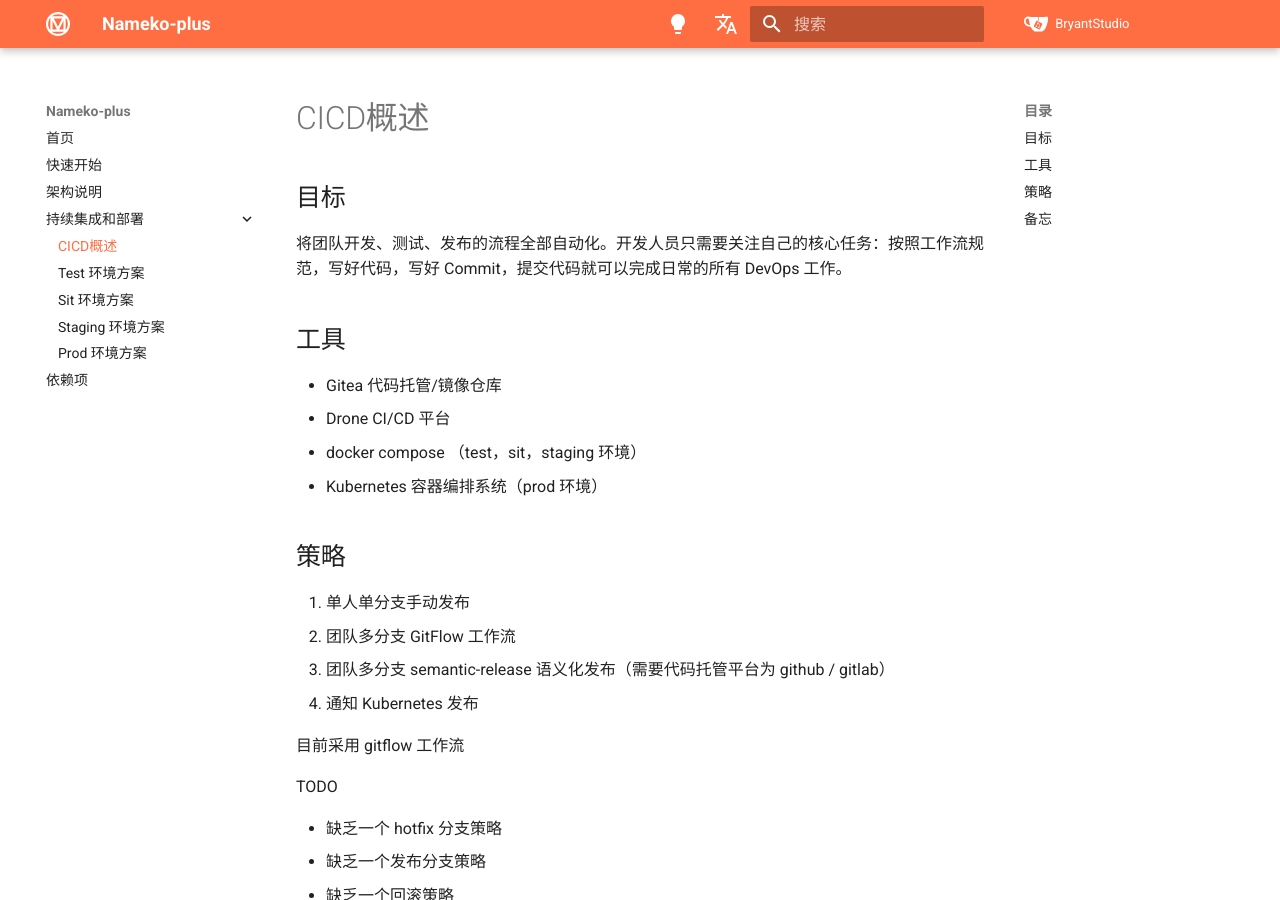
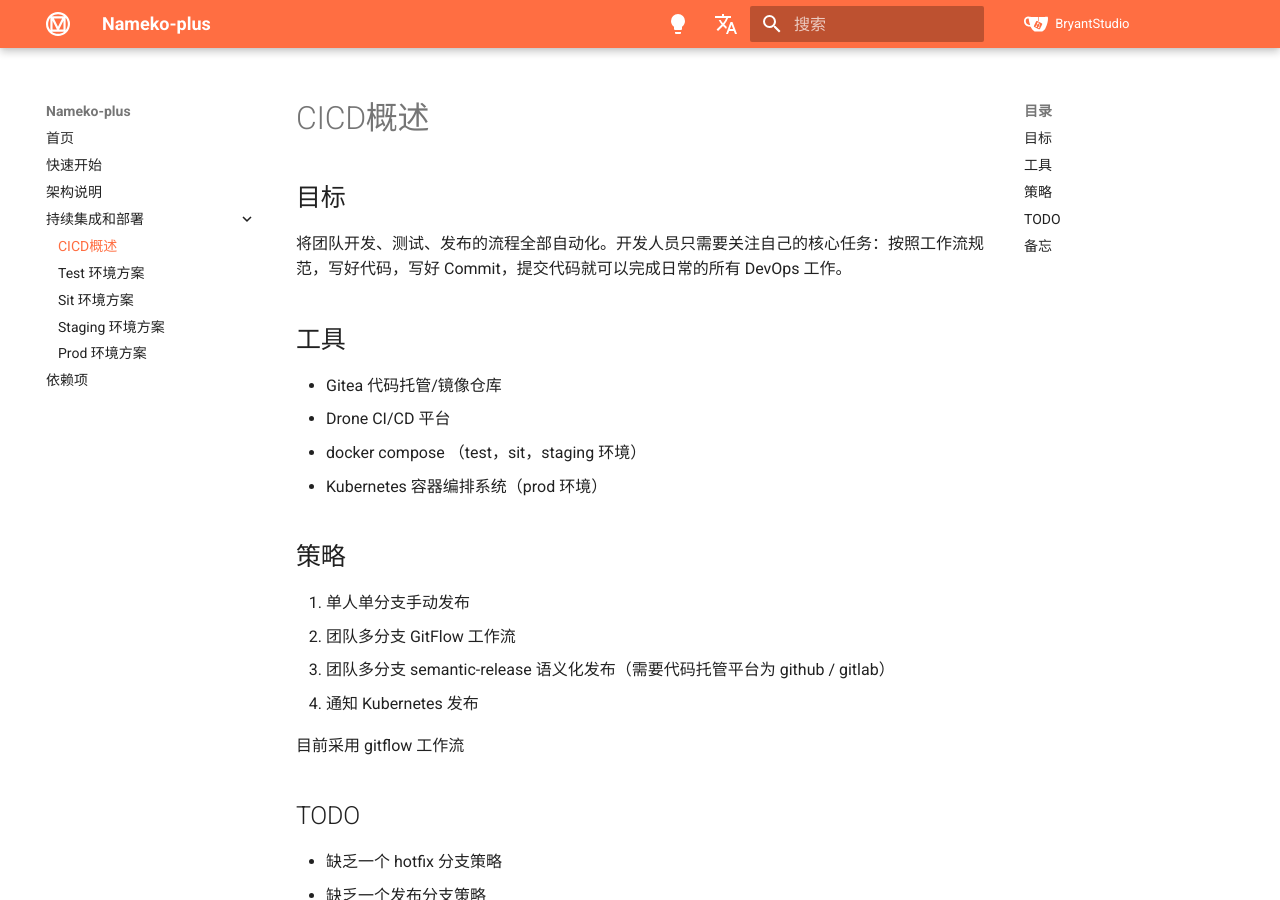
Before and after one commit to Bryanthelol/nameko-plus-doc, an MkDocs documentation site: the page built from docs/CICD概述.md, in a window 1280 px wide and 900 px high. Built offline with MkDocs 1.6.1 and Material for MkDocs 9.7.7, drawn with Linux system fonts in a browser that asks for light colours.

Commit message:
update doc

```diff
--- a/docs/CICD概述.md
+++ b/docs/CICD概述.md
@@ -25,7 +25,7 @@ hide:
 
 目前采用 gitflow 工作流
 
-TODO
+## TODO
 
 - 缺乏一个 hotfix 分支策略
 - 缺乏一个发布分支策略
```
